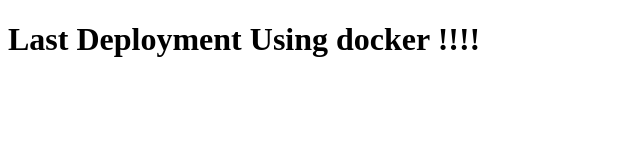
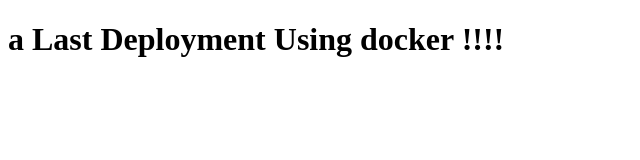
Before and after one commit to shindeabhi94/sample_project, a plain HTML site: page index.html in a window 1280 px wide. Shown: the whole page, without its empty margins (0-640 px from the left). Drawn offline with Linux system fonts and the light colour scheme.

Commit message:
test commits

```diff
--- a/index.html
+++ b/index.html
@@ -2,7 +2,7 @@
 <html>
 <body>
 
-<h1> Last Deployment Using docker !!!!
+<h1> a Last Deployment Using docker !!!!
 
 </body>
 </html>
```
